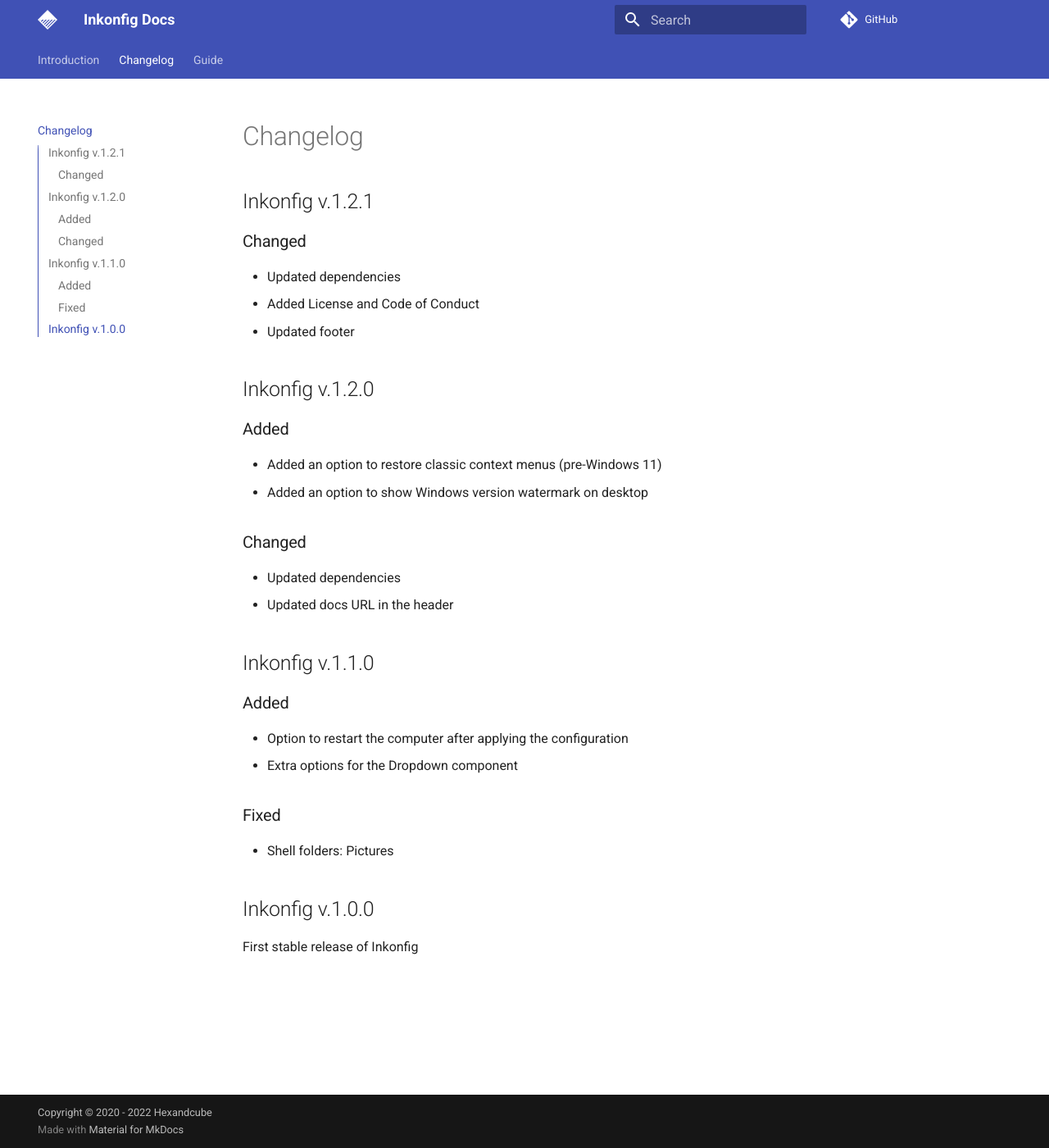
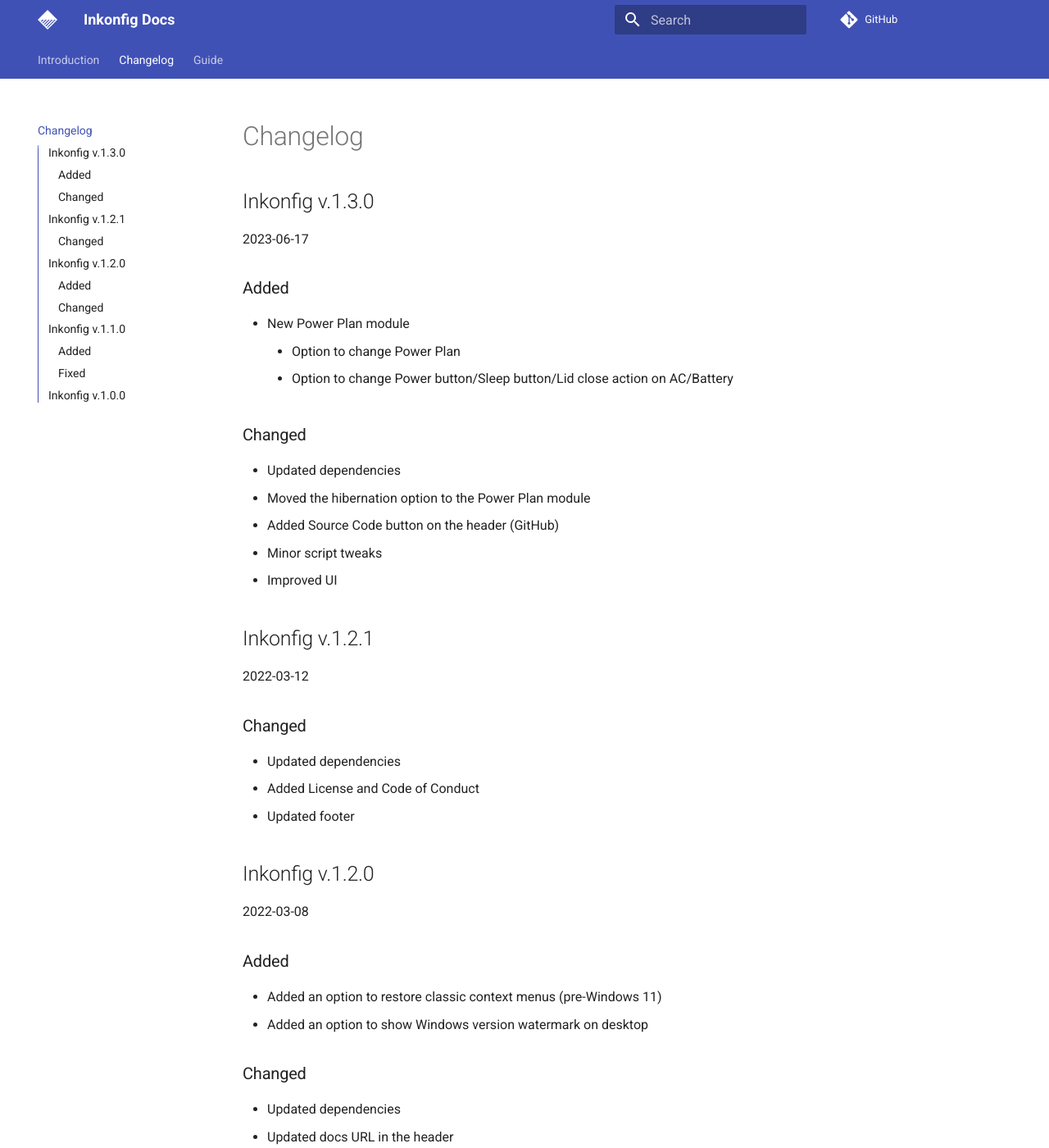
Before and after one commit to hexandcube/inkonfigdocs.hexandcube.eu.org, an MkDocs documentation site: the page built from docs/changelog.md, in a window 1280 px wide and 1400 px high. Shown: the whole window at 82% size. Built offline with MkDocs 1.6.1 and Material for MkDocs 9.7.7, drawn with Linux system fonts in a browser that asks for light colours; comment, search, counter and statistics services are not loaded; some of the changed text lies outside the part shown.

Commit message:
Update docs for version 1.3.0

```diff
--- a/docs/changelog.md
+++ b/docs/changelog.md
@@ -1,6 +1,23 @@
 # Changelog
 
+## Inkonfig v.1.3.0
+2023-06-17
+
+### Added
+- New Power Plan module
+    - Option to change Power Plan
+    - Option to change Power button/Sleep button/Lid close action on AC/Battery
+
+### Changed
+- Updated dependencies
+- Moved the hibernation option to the Power Plan module
+- Added Source Code button on the header (GitHub)
+- Minor script tweaks
+- Improved UI
+
+
 ## Inkonfig v.1.2.1
+2022-03-12
 
 ### Changed
 
@@ -8,7 +25,10 @@
 - Added License and Code of Conduct
 - Updated footer
 
+
 ## Inkonfig v.1.2.0
+2022-03-08
+
 ### Added
 - Added an option to restore classic context menus (pre-Windows 11)
 - Added an option to show Windows version watermark on desktop
@@ -18,6 +38,7 @@
 - Updated docs URL in the header
 
 ## Inkonfig v.1.1.0
+2021-10-12
 
 ### Added
 - Option to restart the computer after applying the configuration
@@ -27,5 +48,6 @@
 - Shell folders: Pictures
 
 ## Inkonfig v.1.0.0
+2021-10-03
 
 First stable release of Inkonfig
--- a/mkdocs.yml
+++ b/mkdocs.yml
@@ -4,7 +4,7 @@ repo_url: https://github.com/hexandcube/inkonfig
 repo_name: GitHub
 site_description: Documentation for Inkonfig - A Windows configuration script generator
 site_author: Hexandcube
-copyright: Copyright © 2020 - 2022 Hexandcube
+copyright: Copyright © 2020 - 2023 Hexandcube
 markdown_extensions:
   - admonition
   - attr_list
```
Also changed, not shown: docs/guide/personalization.md (+1 -20 lines), docs/guide/power-plan.md (added, +170 -0 lines), docs/index.md (+1 -0 lines).
